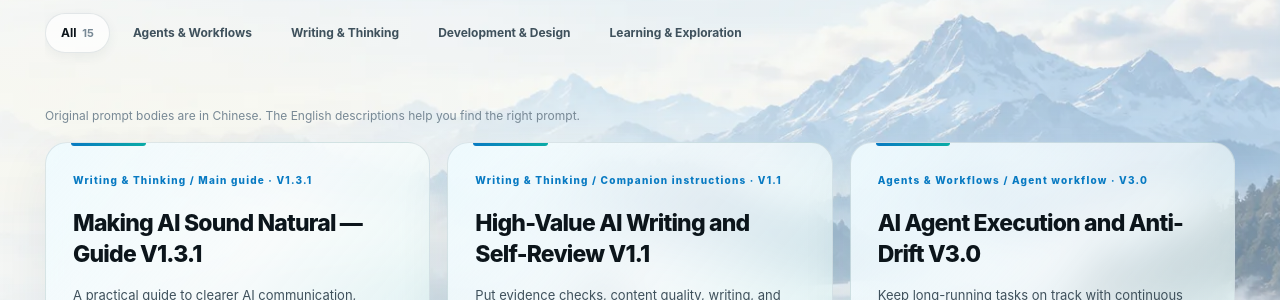
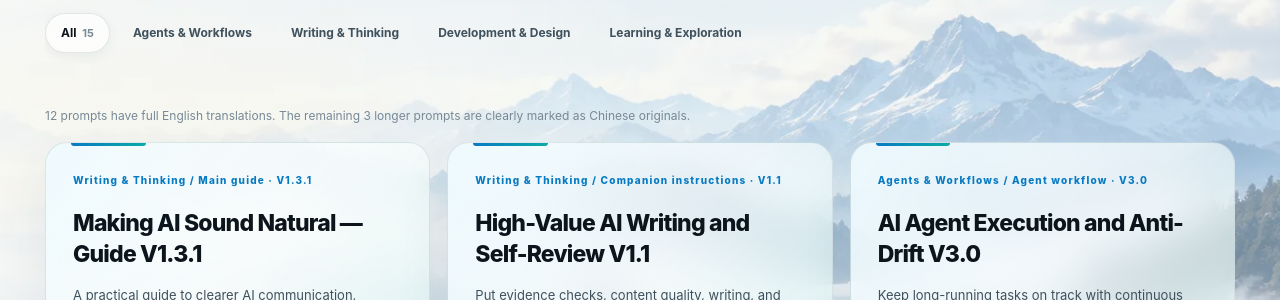
Before and after one commit to licat233/licat233.github.io, a Jekyll site: the page en/prompts/index.html, which Jekyll copies as it is, in a window 1280 px wide and 900 px high, scrolled down 702 px. Shown: the part 152-452 px from the top of the window. Built offline with Jekyll 4.4.1, drawn with Linux system fonts in a browser that asks for light colours.

Commit message:
fix(prompts): load 12 English translations with explicit original-language fallback

```diff
--- a/en/prompts/index.html
+++ b/en/prompts/index.html
@@ -111,13 +111,11 @@
         </div>
 
         <p id="result-status" class="result-status" aria-live="polite"></p>
-        <p class="result-status">Original prompt bodies are in Chinese. The English descriptions help you find the right prompt.</p>
+        <p class="result-status">12 prompts have full English translations. The remaining 3 longer prompts are clearly marked as Chinese originals.</p>
         <div id="prompt-grid" class="prompt-grid">
-          <a class="prompt-card" href="?p=ai-natural-communication-v1.3.1"><span class="card-kicker">Writing & Thinking · V1.3.1</span><h3>AI 说人话指南 V1.3.1</h3><p>增加执行优先级与内容自审，重视真实价值、独立判断与自然表达。</p><span class="card-cta">阅读提示词 ↗</span></a>
-          <a class="prompt-card" href="?p=ai-high-value-writing-audit-v1.1"><span class="card-kicker">Writing & Thinking · 配套指令</span><h3>AI 高价值内容生成与自审指令 V1.1</h3><p>配合《AI 说人话指南 V1.3.1》，将价值判断、事实核实与审稿流程用于正式内容创作。</p><span class="card-cta">阅读提示词 ↗</span></a>
-          <a class="prompt-card" href="?p=seo-python-character-validation"><span class="card-kicker">Agents & Workflows · SEO</span><h3>AI 字符数精准控制｜Python 代码校验法</h3><p>用 Python len() 验证 AI 文本的字符数，超限重写后再校验；以 SEO 文案为示例。</p><span class="card-cta">阅读提示词 ↗</span></a>
-          <a class="prompt-card" href="?p=agent-efficient-execution-v3"><span class="card-kicker">Agents & Workflows · V3.0</span><h3>AI Agent 高效执行与防漂移指令 V3.0</h3><p>任务锚定、长任务连续性、防漂移和完成即停。</p><span class="card-cta">阅读提示词 ↗</span></a>
-          <a class="prompt-card" href="?p=detailflow-ecommerce"><span class="card-kicker">Development & Design · 长文</span><h3>DetailFlow 八屏电商详情图工作流</h3><p>从产品真实性到视觉连续性，完整的电商详情图制作流程。</p><span class="card-cta">阅读提示词 ↗</span></a>
+          <a class="prompt-card" href="?p=agent-efficient-execution-v3"><span class="card-kicker">Agents & Workflows / V3.0</span><h3>AI Agent Execution and Anti-Drift V3.0</h3><p>Keep complex tasks on course and deliver verified results.</p><span class="card-cta">Read & copy ↗</span></a>
+          <a class="prompt-card" href="?p=seo-python-character-validation"><span class="card-kicker">Agents & Workflows / Python</span><h3>Exact AI Character Counts with Python</h3><p>Validate text length with code instead of guessing.</p><span class="card-cta">Read & copy ↗</span></a>
+          <a class="prompt-card" href="?p=anti-sycophancy"><span class="card-kicker">Writing & Thinking</span><h3>Independent Judgment</h3><p>Ask AI to question assumptions and check facts.</p><span class="card-cta">Read & copy ↗</span></a>
         </div>
         <div class="empty-state" id="empty-state" hidden><div>⌕</div><h3>No matching prompts</h3><p>Try another query or select All.</p><button type="button" id="reset-search">Reset filters</button></div>
         <div class="library-end"><span>✦</span> LESS NOISE, MORE VALUE. <span>✦</span></div>
--- a/prompts/prompt-library.js
+++ b/prompts/prompt-library.js
@@ -103,6 +103,7 @@
     const labels={agent:'Agents & Workflows',thinking:'Writing & Thinking',design:'Development & Design',learning:'Learning & Exploration'};
     catalogue.forEach(item=>{const translated=byEnglishId.get(item.id);if(!translated)return;Object.assign(item,translated);item.label=labels[item.category];});
   }
+  const translatedEnglish=new Set(["anti-sycophancy","award-level-web-design","codex-workflow-tips","daily-fable-learning","first-principles-reasoning","four-quadrant-assistance","logo-motion","memory-insight-skills","prompt-engineer","seo-python-character-validation","agent-efficient-execution","agent-efficient-execution-v3"]);
   const categoryLabel=isEnglish?{agent:'Agents & Workflows',thinking:'Writing & Thinking',design:'Development & Design',learning:'Learning & Exploration'}:{agent:'Agent 与工作流',thinking:'表达与思考',design:'开发与设计',learning:'学习与探索'};
   const byId=new Map(catalogue.map(item=>[item.id,item]));
   const legacyIds={'ai-natural-communication-v1.3':'ai-natural-communication-v1.3.1'};
@@ -239,7 +240,7 @@
     const companion=item.companion&&byId.get(item.companion);
     $('#detail-tags').innerHTML=item.tags.map(t=>'<span class="detail-tag">'+esc(t)+'</span>').join('')+
       (companion?'<a class="detail-tag" href="'+(isEnglish?'/en/prompts/':'/prompts/')+'?p='+encodeURIComponent(companion.id)+'" title="'+t('阅读配套提示词','Read companion prompt')+'">'+t('配套阅读：','Related: ')+esc(companion.title)+' ↗</a>':'');
-    $('#source-btn').href='https://github.com/licat233/licat233.github.io/blob/main/prompts/content/'+id+'.md';
+    $('#source-btn').href='https://github.com/licat233/licat233.github.io/blob/main/'+(isEnglish&&translatedEnglish.has(id)?'en/prompts/content/':'prompts/content/')+id+'.md';
     article.innerHTML='<p>'+t('正在载入完整内容…','Loading full prompt…')+'</p>';
     $('#copy-btn').disabled=true;$('#copy-bottom').disabled=true;
     document.title=item.title+' — Licat Prompt Library';
@@ -247,12 +248,13 @@
     else if(new URLSearchParams(location.search).get('p')!==id)history.replaceState({},'',location.pathname+'?p='+encodeURIComponent(id));
     scrollTo({top:0,behavior:'auto'});
     try{
-      const response=await fetch('/prompts/content/'+encodeURIComponent(id)+'.md?v=20261024a');
+      const path=(isEnglish&&translatedEnglish.has(id)?'/en/prompts/content/':'/prompts/content/');
+      const response=await fetch(path+encodeURIComponent(id)+'.md?v=20261027b');
       if(!response.ok)throw new Error('HTTP '+response.status);
       const text=await response.text();
       if(token!==loadToken)return;
       currentContent=extractPrompt(text);
-      article.innerHTML=renderMarkdown(currentContent);
+      article.innerHTML=(isEnglish&&!translatedEnglish.has(id)?'<p class="lang-note"><strong>Original Chinese prompt.</strong> An English translation of this longer instruction is not yet available. Copy preserves the original Chinese text.</p>':'')+renderMarkdown(currentContent);
       $('#copy-btn').disabled=false;$('#copy-bottom').disabled=false;
     }catch(error){
       if(token!==loadToken)return;
```
Also changed, not shown: prompts/README.md (+7 -0 lines).
